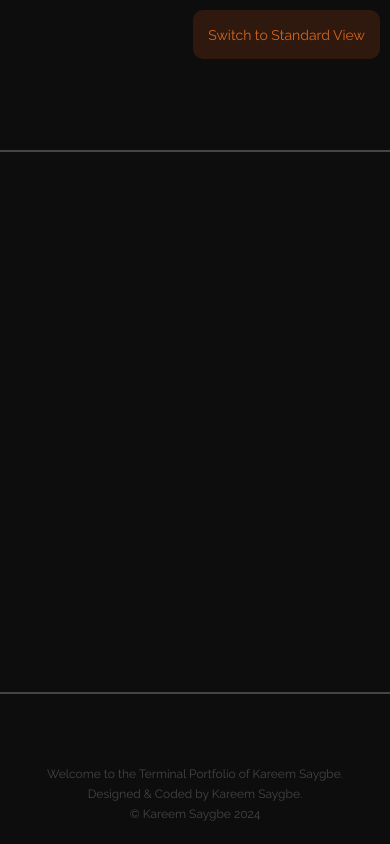
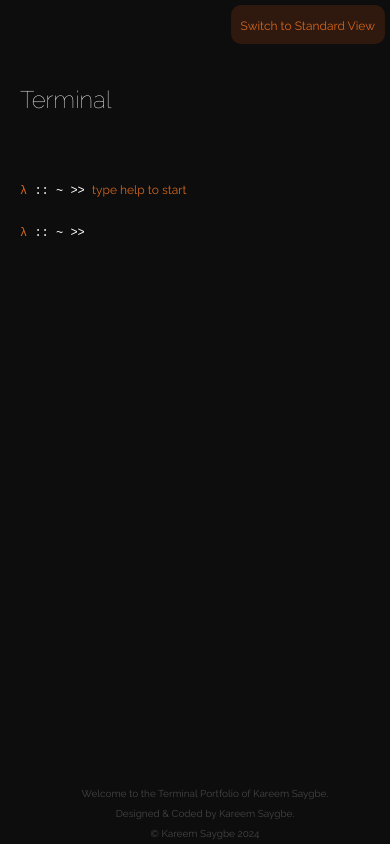
Before and after one commit to vintvgx/Portfolio, a React (Create React App) app: page / in a window 390 px wide. Built offline with nearby package versions, Linux system fonts and the light colour scheme.

Commit message:
Added mobile view edit + functionality

```diff
--- a/src/views/Terminal/DATA.tsx
+++ b/src/views/Terminal/DATA.tsx
@@ -39,7 +39,7 @@ export const terminal_data = {
     </div>
   ),
   projects: (
-    <div style={{ width: "800px" }}>
+    <div>
       {/* <h3 style={{ textAlign: "center" }}>PROJECTS</h3> */}
       <div
         style={{
--- a/src/views/Terminal/Terminal.css
+++ b/src/views/Terminal/Terminal.css
@@ -46,11 +46,11 @@
   .terminal {
     background-color: transparent;
     display: flex;
-    border: 2px solid #454545;
     padding: 20px;
     width: 800px;
     height: 500px;
     border-radius: 15px;
+    border: 2px solid #454545;
     overflow: auto;
     flex-direction: column;
     /* flex-direction: column-reverse; */
@@ -160,3 +160,56 @@
   .confetti-fade-out {
     animation: fadeOut 2s ease-in-out forwards;
   }
+
+  @media (max-width: 800px) {
+    .terminal-container {
+      padding: 10px;
+      width: 100vw;
+    }
+
+    .terminal {
+      width: 90%; /* Full width on small screens */
+      height: 80vh; /* Auto-adjust height */
+      padding: 10px;
+      border-radius: 0px;
+      border: 0px;
+    }
+
+    .terminal-wrapper {
+      width: 100%; /* Full width on small screens */
+    }
+
+    .switch-view-button {
+        position: absolute;
+      top: 5px;
+      right: 25px;
+      padding: 10px;
+    }
+
+    .switch-view-button-text {
+      font-size: 12px; /* Smaller font size for mobile */
+    }
+
+    .terminal-header {
+      font-size: 1.5rem; /* Smaller header for mobile */
+      position: relative;
+    bottom: 25px;
+    font-weight: 100;
+    height: 20px;
+    }
+
+
+    .input-line, .command-prompt, .command, .output-text {
+      font-size: 12px; /* Smaller font size for mobile */
+    }
+
+    .terminal-input {
+      /* Adjust input size as needed */
+    }
+
+    .terminal-footer {
+      font-size: 10px; /* Smaller footer text for mobile */
+    }
+
+    /* Any other mobile-specific styles... */
+  }
```
